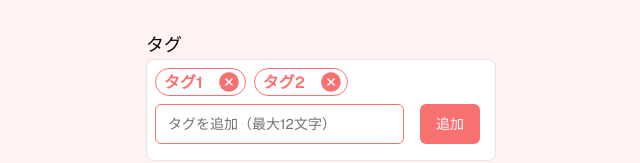
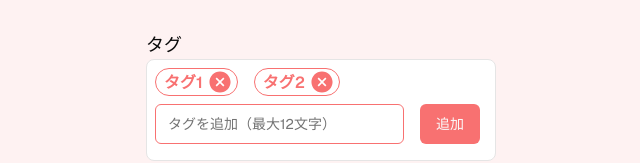
Before and after one commit to kwyr0928/ChatDiary, a Next.js app: page /test in a window 1280 px wide. Shown: the part 311-474 px from the top of the page, without its empty margins (270-910 px from the left). Built offline with nearby package versions, Linux system fonts and the light colour scheme.

Commit message:
タグUI微調整

```diff
--- a/src/components/inputTag.tsx
+++ b/src/components/inputTag.tsx
@@ -66,6 +66,4 @@ export default function InputTag(props: { initialTags: string[], onChangeTags: (
 }
 
 // TODO:
-// 文字数上限を設ける
-// 何も入力されていないときはタグ追加しない
 // 同じタグを追加しない
--- a/src/components/tag.tsx
+++ b/src/components/tag.tsx
@@ -9,11 +9,11 @@ export default function Tag(props: {text: string}) {
     // }
 
     return (
-        <span id="badge-${text}" className="inline-flex items-center px-1 gap-2 font-semibold text-red-400 bg-white rounded-full border border-red-400">
+        <span id="badge-${text}" className="inline-flex items-center px-1 mr-2 font-semibold text-red-400 bg-white rounded-full border border-red-400">
             <span className="whitespace-nowrap pt-0.5 px-1 text-base leading-none">{text}</span>
             <button className="focus:outline-none">
                 {/* onClick={removeTag} */}
-                <IoCloseCircleSharp size="26px" className="text-red-400 pl-0.5" />
+                <IoCloseCircleSharp size="26px" className="text-red-400" />
             </button>
         </span>
     )
```
